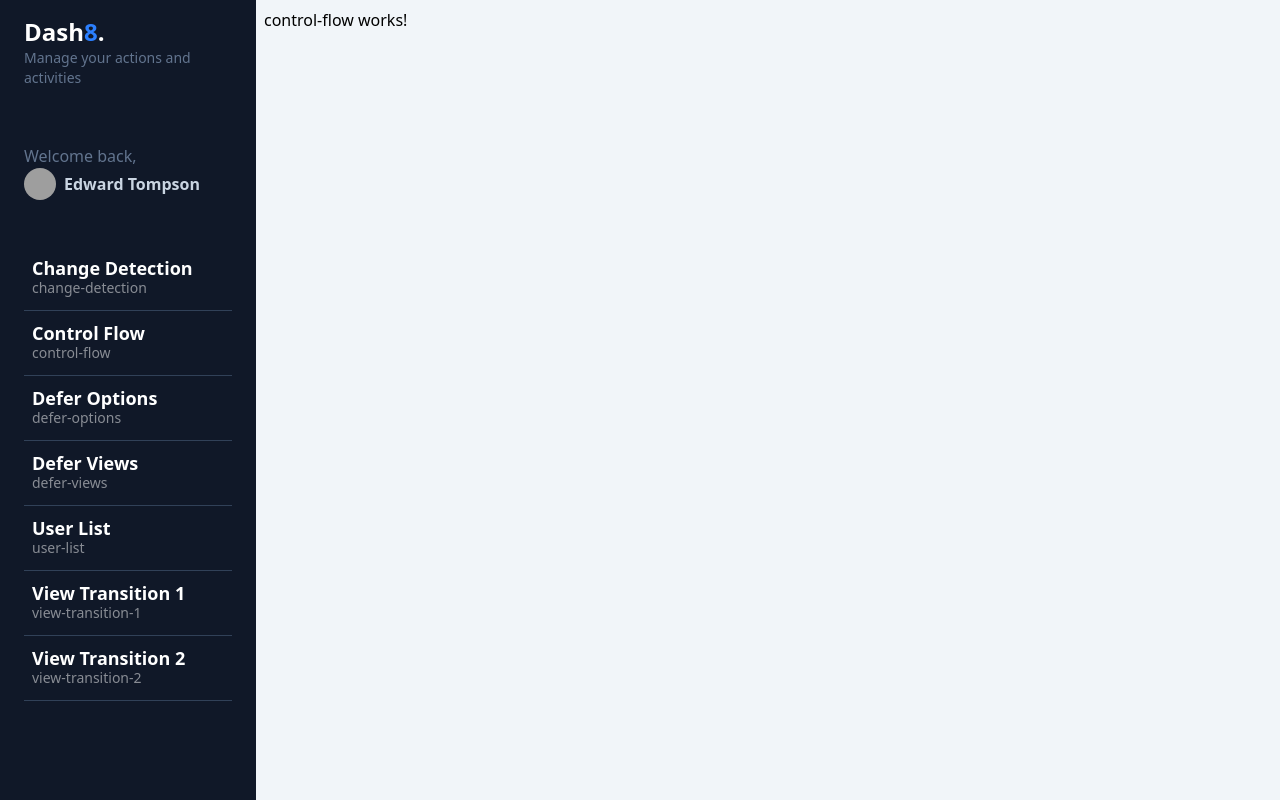
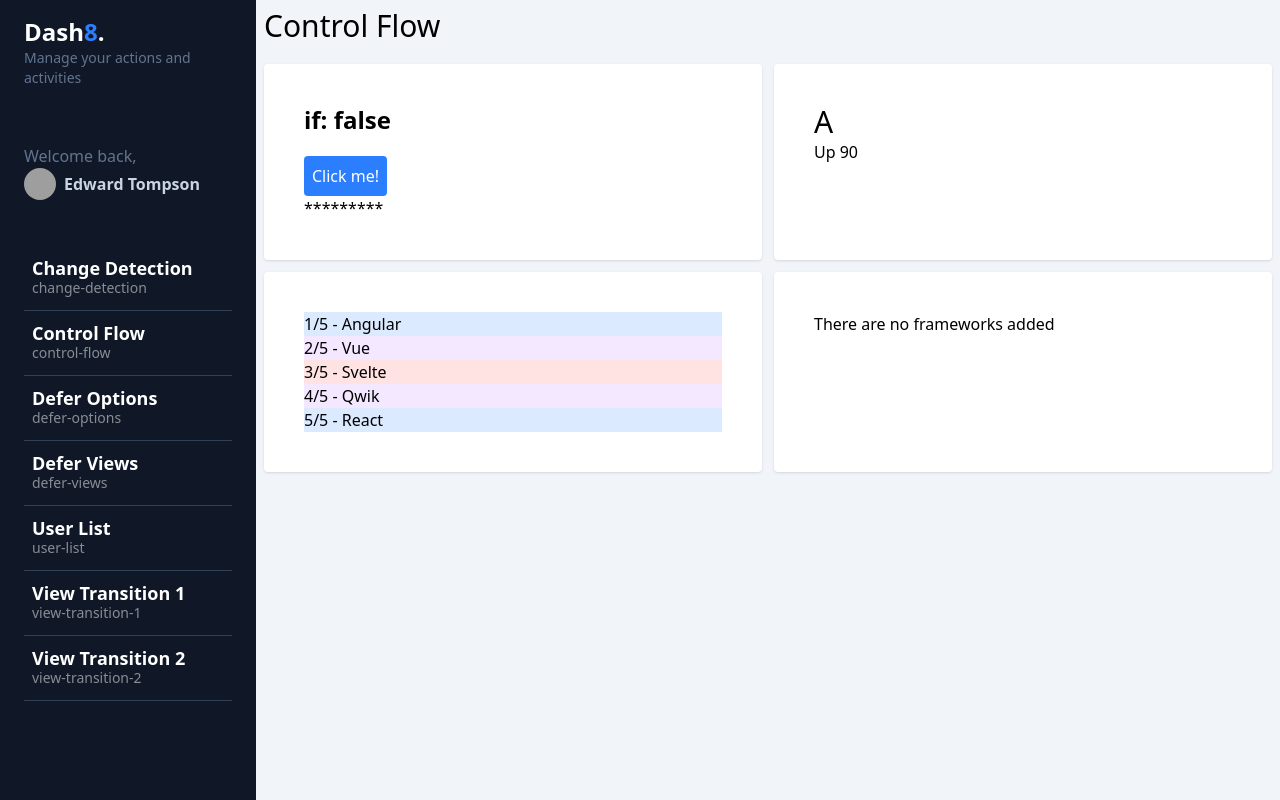
Before and after one commit to marco-soria/ang-demo-dashboard, an Angular app: page /dashboard/control-flow in a window 1280 px wide. Built offline with nearby package versions, Linux system fonts and the light colour scheme; grey boxes are pictures that could not be loaded.

Commit message:
control flow

```diff
--- a/src/app/dashboard/pages/control-flow/control-flow.html
+++ b/src/app/dashboard/pages/control-flow/control-flow.html
@@ -1 +1,63 @@
-<p>control-flow works!</p>
+<app-title title="Control Flow" />
+
+<section class="grid grid-cols-1 md:grid-cols-2 gap-3">
+  <!-- ngInf @if -->
+  <div class="bg-white rounded shadow p-10">
+    <h2 class="text-2xl font-bold mb-5">if: {{ showContent() }}</h2>
+
+    <button
+      class="p-2 bg-blue-500 rounded text-white"
+      (click)="toggleContent()"
+    >
+      Click me!
+    </button>
+
+    @if( showContent() ) {
+    <p>Hello World</p>
+    } @else {
+    <p>*********</p>
+    }
+  </div>
+
+  <!-- @switch -->
+  <div class="bg-white rounded shadow p-10">
+    <h2 class="text-3xl">{{ grade() }}</h2>
+
+    @switch ( grade() ) { @case ('A') {
+    <p>Up 90</p>
+
+    } @case ( 'B' ) {
+    <p>Up 80</p>
+    } @default {
+    <p>Failed</p>
+    } }
+  </div>
+
+  <!-- @for -->
+  <div class="bg-white rounded shadow p-10">
+    <ul>
+      @for (framework of frameworks(); track frameworks; let i = $index, first =
+      $first, last = $last, even = $even, odd = $odd, count = $count ) {
+      <li
+        [class]="{
+          'bg-red-100': even && !first && !last,
+          'bg-purple-100': odd && !first && !last,
+          'bg-blue-100': first || last,
+        }"
+      >
+        {{ i + 1 }}/{{ count }} - {{ framework }}
+      </li>
+      }
+    </ul>
+  </div>
+
+  <div class="bg-white rounded shadow p-10">
+    <ul>
+      @for (framework of frameworks2(); track framework; ) {
+      <li>{{ framework }}</li>
+      } @empty {
+      <li>There are no frameworks added</li>
+      }
+    </ul>
+  </div>
+</section>
--- a/src/app/dashboard/pages/control-flow/control-flow.ts
+++ b/src/app/dashboard/pages/control-flow/control-flow.ts
@@ -1,8 +1,23 @@
-import { Component } from '@angular/core';
+import { Component, signal } from '@angular/core';
+
+import { Title } from '@shared/title/title';
+
+type Grade = 'A' | 'B' | 'F';
 
 @Component({
-  selector: 'app-control-flow',
-  imports: [],
+  standalone: true,
+  imports: [Title],
   templateUrl: './control-flow.html',
+  styles: ``,
 })
-export default class ControlFlow {}
+export default class ControlFlow {
+  public showContent = signal(false);
+  public grade = signal<Grade>('A');
+
+  public frameworks = signal(['Angular', 'Vue', 'Svelte', 'Qwik', 'React']);
+  public frameworks2 = signal([]);
+
+  public toggleContent() {
+    this.showContent.update((value) => !value);
+  }
+}
--- a/src/app/shared/title/title.html
+++ /dev/null
@@ -1 +0,0 @@
-<p>title works!</p>
--- a/src/app/shared/title/title.ts
+++ b/src/app/shared/title/title.ts
@@ -1,10 +1,11 @@
-import { Component } from '@angular/core';
+import { Component, Input, booleanAttribute } from '@angular/core';
 
 @Component({
   selector: 'app-title',
   imports: [],
-  templateUrl: './title.html'
+  template: ` <h1 class="text-3xl mb-5">{{ title }}</h1> `,
 })
 export class Title {
-
+  @Input({ required: true }) title!: string;
+  @Input({ transform: booleanAttribute }) withShadow: boolean = false;
 }
```
